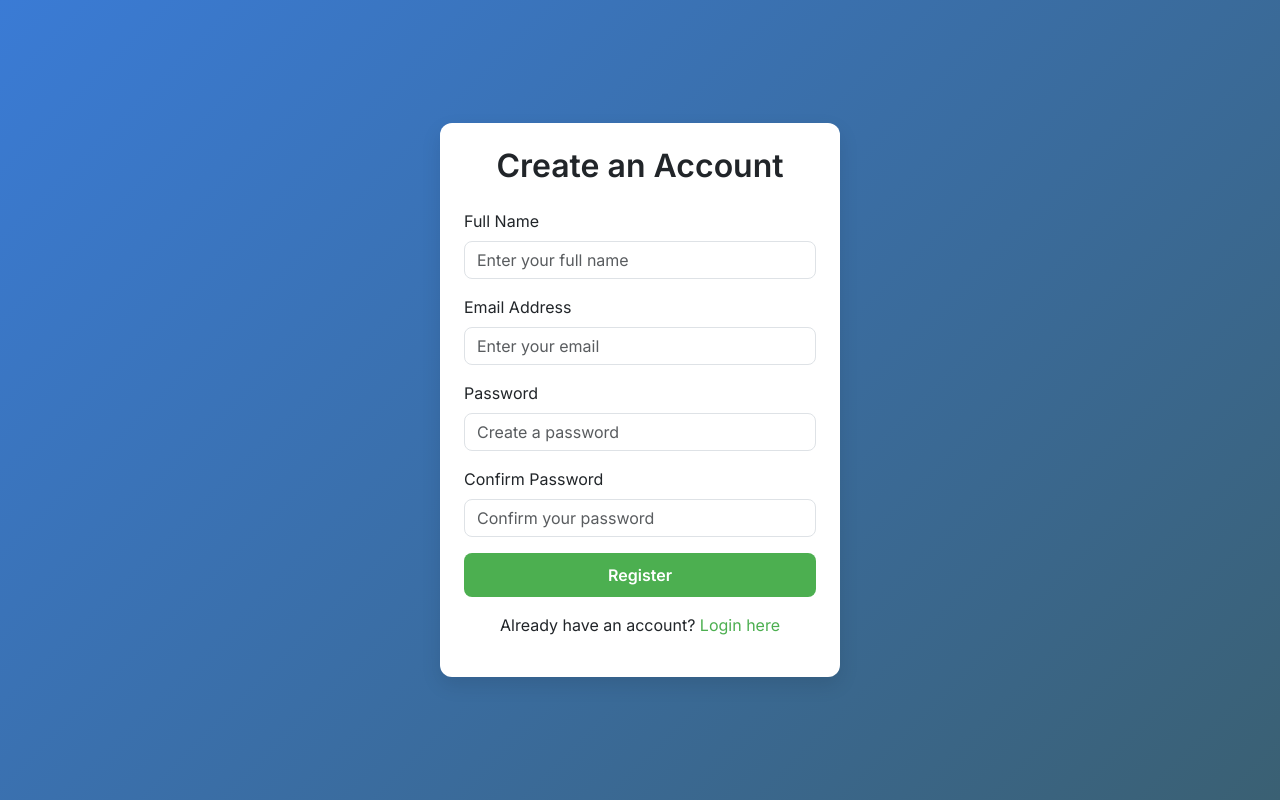
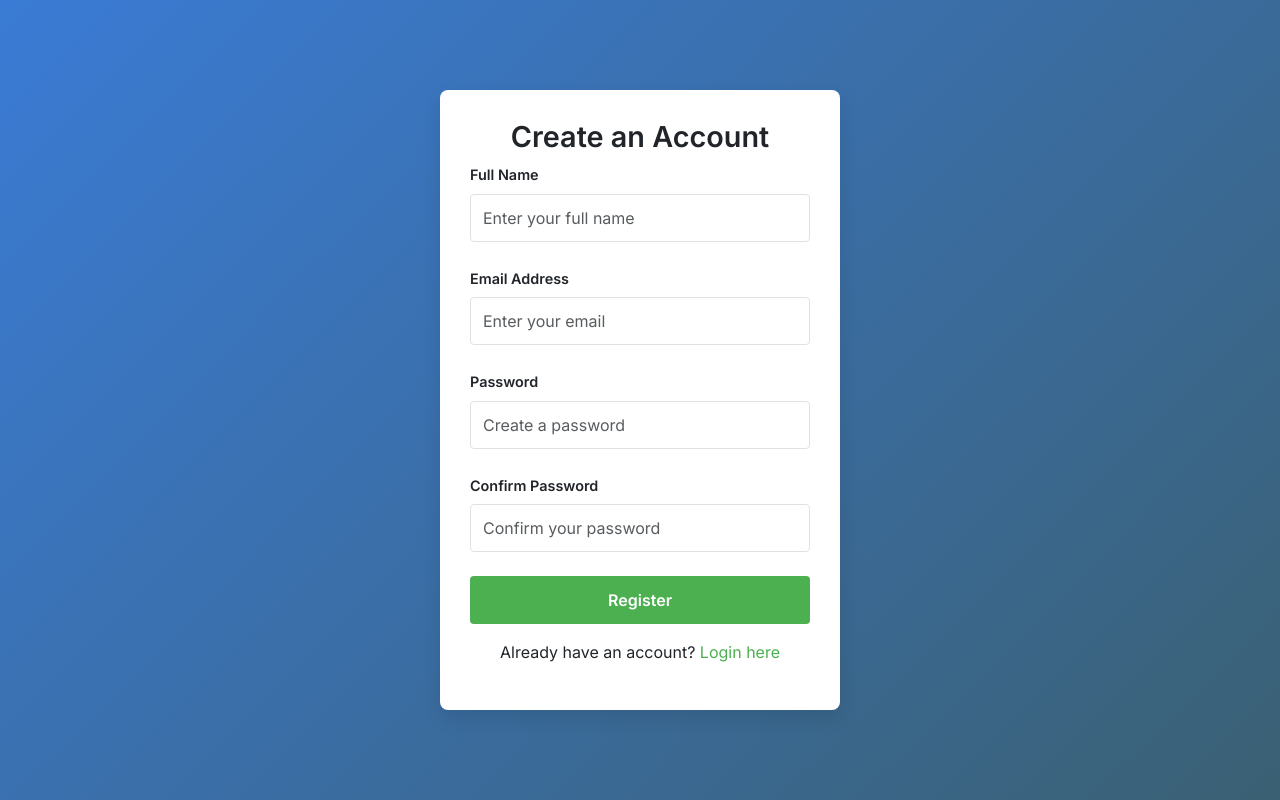
Before and after one commit to keurieo/RegisTrack, a Django app: template eventsphere/templates/registration/register.html in a window 1280 px wide. Run offline with Django 5.2, Linux system fonts and the light colour scheme; the template is opened without the code that fills it, so the values that code supplies are empty.

Commit message:
style: update registration page layout and enhance form element styling

```diff
--- a/eventsphere/templates/registration/register.html
+++ b/eventsphere/templates/registration/register.html
@@ -16,19 +16,29 @@
         }
         .card {
             border: none;
-            border-radius: 12px;
+            border-radius: 8px;
             box-shadow: 0 8px 20px rgba(0, 0, 0, 0.1);
+            padding: 30px;
         }
         .form-control {
-            border-radius: 8px;
+            border-radius: 4px;
+            height: 48px;
+            font-size: 1rem;
+        }
+        label {
+            font-size: 0.9rem;
+            font-weight: 600;
+            margin-bottom: 8px;
+            display: inline-block;
         }
         .btn-primary {
             background: #4caf50;
             border: none;
-            border-radius: 8px;
-            padding: 10px;
+            border-radius: 4px;
+            font-size: 1rem;
+            padding: 12px 20px;
             font-weight: 600;
-            transition: all 0.3s ease;
+            transition: background-color 0.3s ease;
         }
         .btn-primary:hover {
             background: #43a047;
@@ -43,39 +53,39 @@
         }
         h2 {
             font-weight: 600;
+            font-size: 1.8rem;
+            text-align: center;
         }
         .validation-text {
-            font-size: 0.9rem;
+            font-size: 0.85rem;
             color: #d9534f;
             display: none;
-        }
-        .valid {
-            color: #5cb85c !important;
+            margin-top: 4px;
         }
     </style>
 </head>
 <body>
     <div class="container vh-100 d-flex justify-content-center align-items-center">
-        <div class="card p-4" style="width: 400px;">
-            <h2 class="text-center mb-4">Create an Account</h2>
+        <div class="card" style="width: 400px;">
+            <h2>Create an Account</h2>
             <form id="registerForm">
-                <div class="mb-3">
-                    <label for="name" class="form-label">Full Name</label>
+                <div class="mb-4">
+                    <label for="name">Full Name</label>
                     <input type="text" class="form-control" id="name" placeholder="Enter your full name" required>
                 </div>
-                <div class="mb-3">
-                    <label for="email" class="form-label">Email Address</label>
+                <div class="mb-4">
+                    <label for="email">Email Address</label>
                     <input type="email" class="form-control" id="email" placeholder="Enter your email" required>
                 </div>
-                <div class="mb-3">
-                    <label for="password" class="form-label">Password</label>
+                <div class="mb-4">
+                    <label for="password">Password</label>
                     <input type="password" class="form-control" id="password" placeholder="Create a password" required>
                     <div class="validation-text" id="uppercase">Must include an uppercase letter</div>
                     <div class="validation-text" id="number">Must include a number</div>
                     <div class="validation-text" id="length">Must be at least 8 characters long</div>
                 </div>
-                <div class="mb-3">
-                    <label for="confirm-password" class="form-label">Confirm Password</label>
+                <div class="mb-4">
+                    <label for="confirm-password">Confirm Password</label>
                     <input type="password" class="form-control" id="confirm-password" placeholder="Confirm your password" required>
                     <div class="validation-text" id="match">Passwords must match</div>
                 </div>
```
